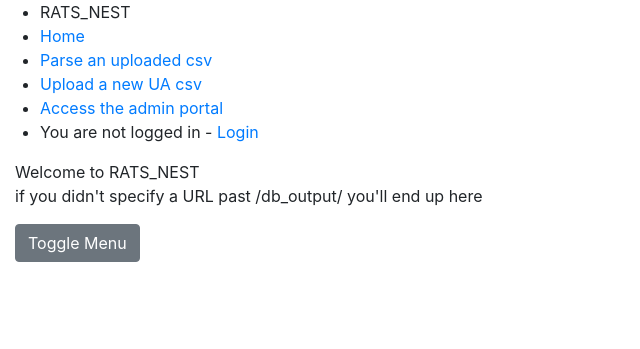
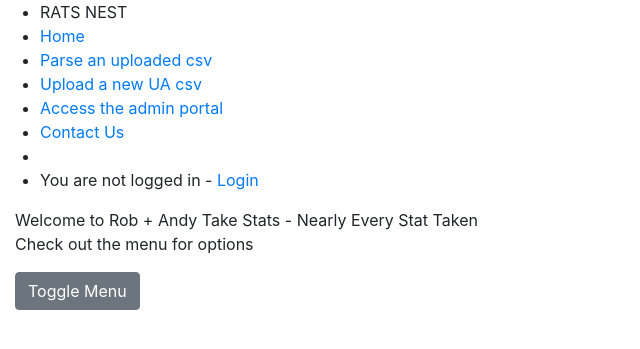
Before and after one commit to Robjuan/rats_nest, a Django app: page / in a window 1280 px wide. Shown: the top 349 px of the page, without its empty margins (0-640 px from the left). Run offline with Django 3.2, Linux system fonts and the light colour scheme; parts of the project's set-up code (start-up, migrations or seed data) failed here and were passed over; some libraries are stand-ins or nearby versions.

Commit message:
made it pretty, cleaned css, added contact us page

```diff
--- a/db_output/templates/db_output/base_bootstrap.html
+++ b/db_output/templates/db_output/base_bootstrap.html
@@ -1,6 +1,8 @@
 <!DOCTYPE html>
 {% load static %}
 <html lang="en">
+
+<!-- full credit for this theme goes to https://startbootstrap.com/template-overviews/simple-sidebar/ -->
 
 
 <head>
@@ -30,17 +32,18 @@
             <!-- Sidebar -->
             <div id="sidebar-wrapper">
                 <ul class="sidebar-nav">
-                    <li class="sidebar-brand">RATS_NEST</li>
+                    <li class="sidebar-brand">RATS NEST</li>
                     <li><a href="{% url 'index' %}">Home</a></li>
                     <li><a href="{% url 'test_output' %}">Parse an uploaded csv</a></li>
                     <li><a href="{% url 'upload_csv' %}">Upload a new UA csv</a></li>
                     <li><a href="/admin">Access the admin portal</a></li> <!-- django backend is hardcoded -->
+                    <li><a href="{% url 'contact_us' %}">Contact Us</a></li>
+                    <li></li>
 
                 {% if user.is_authenticated %}
                     <li>You are logged in as: </li>
                     <li>{{ user.username }}</li>
                     <li><a href="{% url 'logout' %}">Logout</a></li>
-
                 {% else %}
                     <li>You are not logged in - <a href="{% url 'login' %}">Login</a></li>
                 {% endif %}
--- a/db_output/templates/db_output/index.html
+++ b/db_output/templates/db_output/index.html
@@ -2,7 +2,7 @@
 
 {% block title %} RATS_NEST {% endblock %}
 
-{% block content %} Welcome to RATS_NEST <p>
-    if you didn't specify a URL past /db_output/ you'll end up here <p>
+{% block content %} Welcome to Rob + Andy Take Stats - Nearly Every Stat Taken <p>
+    Check out the menu for options<p>
 
 {% endblock %}
--- a/db_output/urls.py
+++ b/db_output/urls.py
@@ -13,6 +13,7 @@ urlpatterns = [
     path('upload_csv', views.upload_csv, name='upload_csv'),
     path('test_output', views.test_output, name='test_output'),
     path('insert_test_data', views.insert_test_data, name='insert_test_data'),
+    path('contact_us', views.contact_us, name='contact_us'),
     path('', views.index, name='index')
     # empty route catches every leftover request ?
 ]
--- a/db_output/views.py
+++ b/db_output/views.py
@@ -6,8 +6,11 @@ from django.core.files.storage import default_storage
 
 
 def index(request):
+    return HttpResponse(render(request, 'db_output/index.html', {}))
 
-    return HttpResponse(render(request, 'db_output/index.html', {}))
+
+def contact_us(request):
+    return HttpResponse(render(request, 'db_output/contact_us.html', {}))
 
 
 def not_blank_or_anoymous(name):
--- a/rats_nest/settings/base.py
+++ b/rats_nest/settings/base.py
@@ -125,8 +125,6 @@ USE_TZ = True
 STATIC_URL = '/staticfiles/'
 STATIC_ROOT = os.path.join(BASE_DIR, 'staticfiles')
 
-STATICFILES_DIRS = (os.path.join(BASE_DIR, 'staticfiles'))
-
 STATICFILES_STORAGE = 'whitenoise.storage.CompressedManifestStaticFilesStorage'
 
 
```
Also changed, not shown: db_output/templates/db_output/contact_us.html (added, +13 -0 lines), 1 other file.
